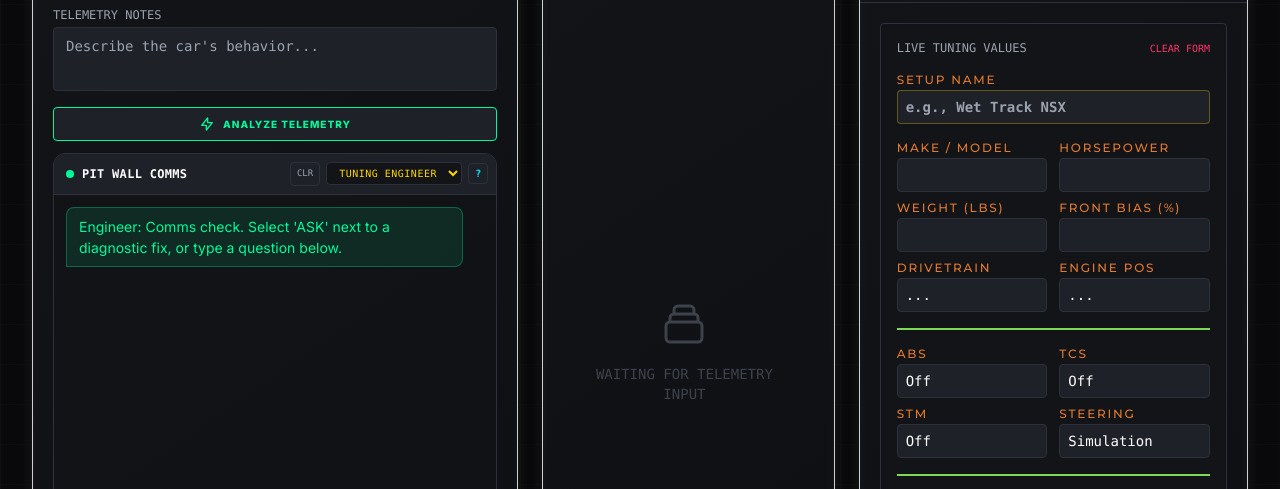
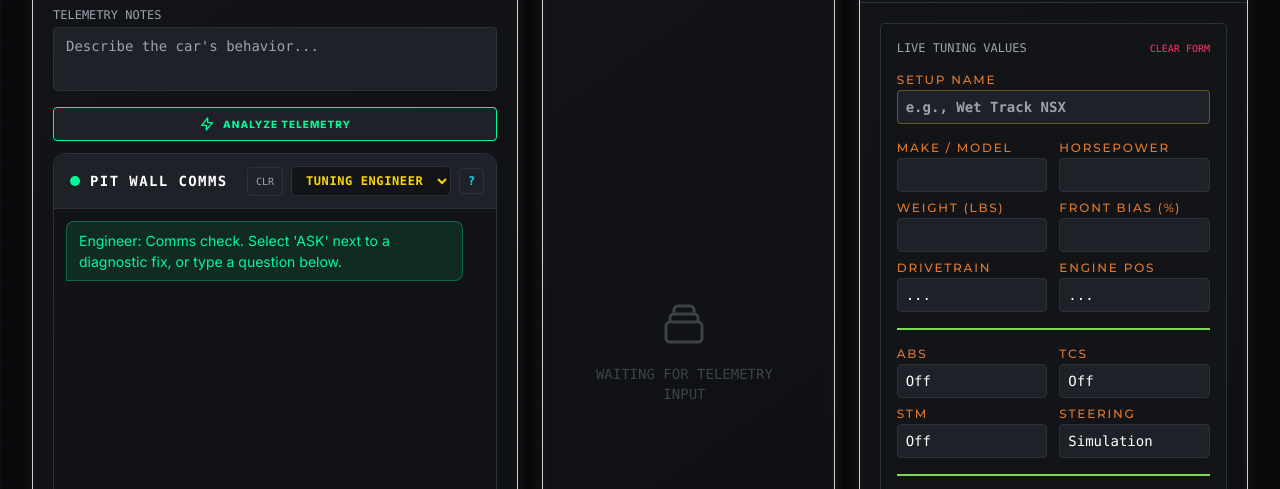
Before and after one commit to closcar00-NOVA/Forza-Tuning, a plain HTML site: page index.html in a window 1280 px wide. Shown: the part 236-725 px from the top of the page. Drawn offline with nearby package versions, Linux system fonts and the light colour scheme.

Commit message:
Update index.html

```diff
--- a/index.html
+++ b/index.html
@@ -178,20 +178,20 @@
                     </button>
 
                     <div class="relative flex-1 flex flex-col min-h-0 border border-dark-600 rounded-xl overflow-hidden bg-dark-800/50">
-                        <div class="bg-dark-700 p-2 border-b border-dark-600 flex justify-between items-center shrink-0">
-                            <span class="text-white font-bold font-mono tracking-wide text-xs flex items-center gap-2 pl-1"><div class="w-2 h-2 bg-brand-green rounded-full"></div> PIT WALL COMMS</span>
-                            <div class="flex items-center gap-1.5">
-                                <button onclick="clearChat()" title="Clear chat memory" class="text-[9px] text-gray-400 hover:text-brand-red font-mono uppercase border border-dark-600 hover:border-brand-red rounded px-1.5 py-1 transition-colors">CLR</button>
-                                <select id="chat-mode" class="bg-dark-800 border border-dark-600 text-[10px] text-brand-gold font-mono rounded px-2 py-1 outline-none focus:border-brand-gold uppercase tracking-wider cursor-pointer">
+                        <div class="bg-dark-700 px-3 py-3 border-b border-dark-600 flex justify-between items-center shrink-0">
+                            <span class="text-white font-extrabold font-mono tracking-widest text-sm flex items-center gap-2.5 pl-1"><div class="w-2.5 h-2.5 bg-brand-green rounded-full"></div> PIT WALL COMMS</span>
+                            <div class="flex items-center gap-2">
+                                <button onclick="clearChat()" title="Clear chat memory" class="text-[10px] text-gray-400 hover:text-brand-red font-mono uppercase border border-dark-600 hover:border-brand-red rounded px-2 py-1.5 transition-colors">CLR</button>
+                                <select id="chat-mode" class="bg-dark-800 border border-dark-600 text-xs font-bold text-brand-gold font-mono rounded px-2.5 py-1.5 outline-none focus:border-brand-gold uppercase tracking-wider cursor-pointer">
                                     <option value="engineer">Tuning Engineer</option>
                                     <option value="mechanic">Chief Mechanic</option>
                                 </select>
-                                <button onclick="toggleCommsHelp()" title="How Engineer & Mechanic work" class="text-[10px] text-brand-blue hover:text-black hover:bg-brand-blue font-mono font-bold border border-dark-600 hover:border-brand-blue rounded px-1.5 py-0.5 transition-colors">?</button>
+                                <button onclick="toggleCommsHelp()" title="How Engineer & Mechanic work" class="text-xs text-brand-blue hover:text-black hover:bg-brand-blue font-mono font-bold border border-dark-600 hover:border-brand-blue rounded px-2 py-1 transition-colors">?</button>
                             </div>
                         </div>
 
                         <!-- Comms Persona Help Popover -->
-                        <div id="comms-help-modal" class="hidden absolute top-11 left-2 right-2 z-30 bg-dark-900 border border-brand-blue rounded-lg p-3 shadow-2xl flex-col gap-2">
+                        <div id="comms-help-modal" class="hidden absolute top-14 left-2 right-2 z-30 bg-dark-900 border border-brand-blue rounded-lg p-3 shadow-2xl flex-col gap-2">
                             <div class="flex justify-between items-center border-b border-dark-600 pb-1.5">
                                 <span class="text-[10px] font-mono font-bold text-brand-blue uppercase tracking-wider">Pit Wall Roles</span>
                                 <button onclick="toggleCommsHelp()" class="text-gray-400 hover:text-white font-mono text-[10px] px-1">✕</button>
```
